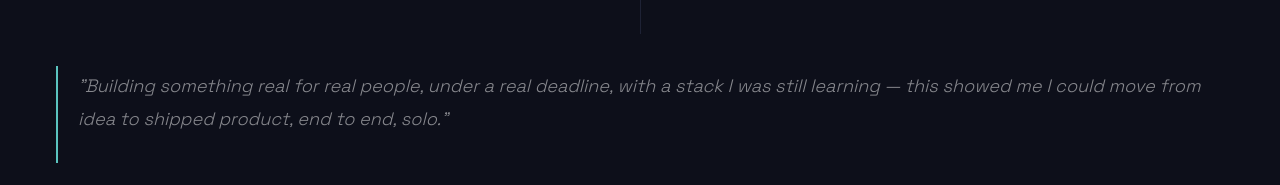
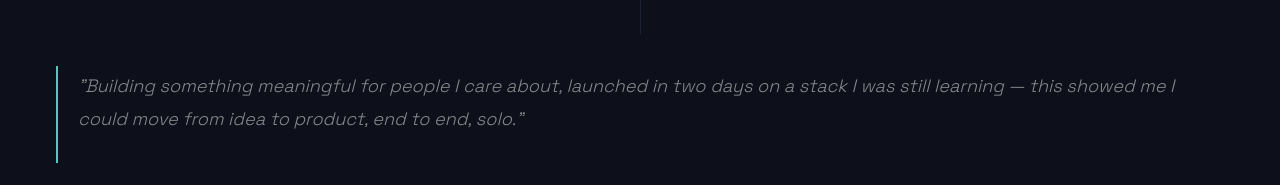
Before and after one commit to jeremytaan/jeremytan-io, a Next.js app: page /projects/team-international in a window 1280 px wide. Shown: the part 5989-6174 px from the top of the page. Built offline with nearby package versions, Linux system fonts and the light colour scheme; a web font is replaced by a local one.

Commit message:
Rewrite closing quote copy

```diff
--- a/app/projects/team-international/page.js
+++ b/app/projects/team-international/page.js
@@ -205,7 +205,7 @@ export default function TeamInternationalPage() {
         </div>
         <div style={{borderLeft:'2px solid #5bc4c0', paddingLeft:20, paddingTop:4, paddingBottom:4}}>
           <p style={{fontSize:'clamp(15px, 2vw, 18px)', fontWeight:300, color:'rgba(255,255,255,0.5)', lineHeight:1.8, fontStyle:'italic'}}>
-            "Building something real for real people, under a real deadline, with a stack I was still learning — this showed me I could move from idea to shipped product, end to end, solo."
+            "Building something meaningful for people I care about, launched in two days on a stack I was still learning — this showed me I could move from idea to product, end to end, solo."
           </p>
         </div>
       </section>
```
